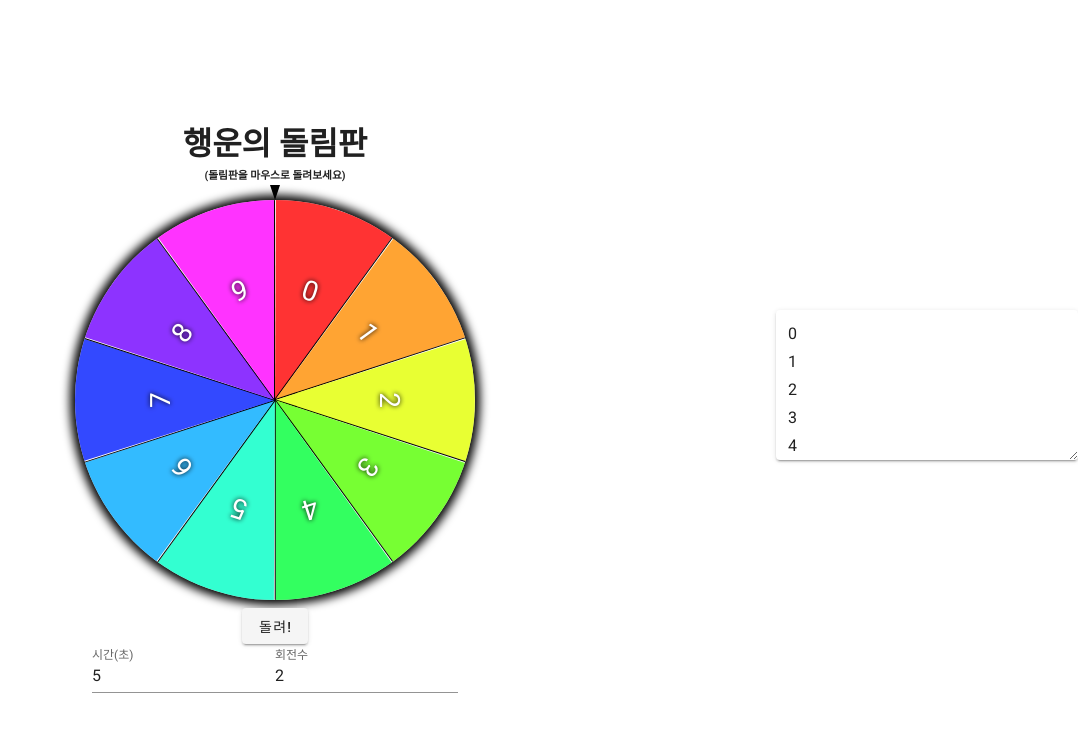
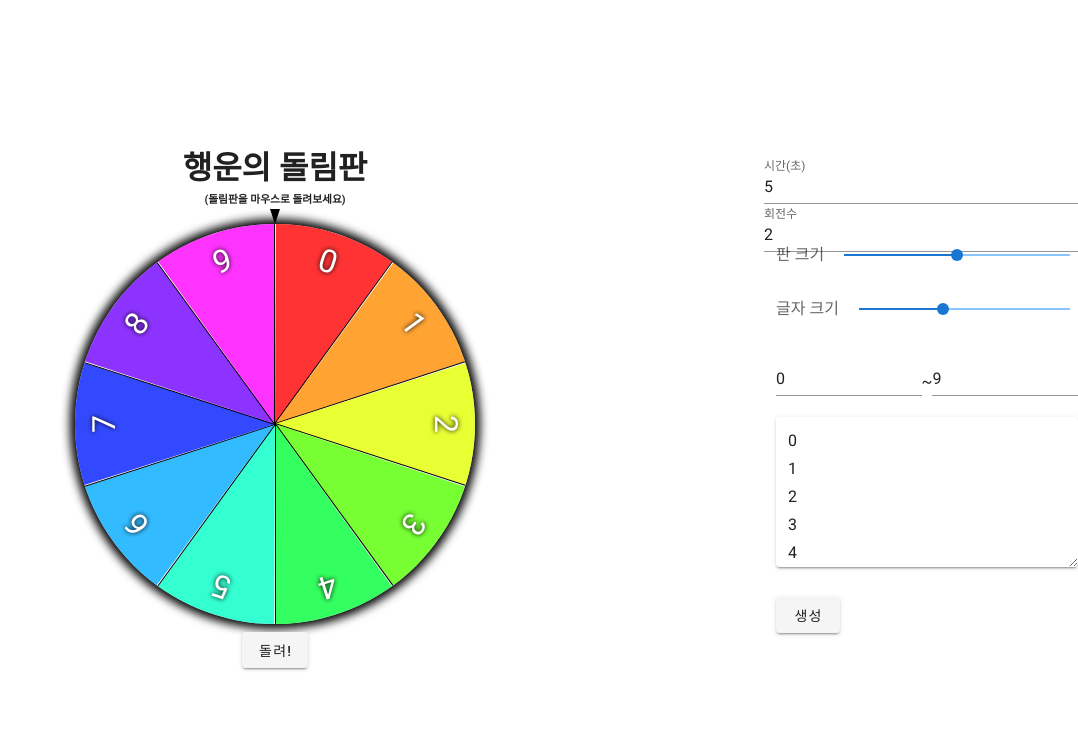
Before and after one commit to taeyunha/dollimpan, a Vue app: page / in a window 1280 px wide. Shown: the top 732 px of the page, without its empty margins (202-1280 px from the left). Built offline with nearby package versions, Linux system fonts and the light colour scheme.

Commit message:
래인지 인풋 추가

```diff
--- a/src/App.vue
+++ b/src/App.vue
@@ -4,14 +4,29 @@
       <v-col>
         <dollimpan
             v-model="items"
+            :speed="speed"
+            :rolling="rolling"
+            :pan-size="panSize"
+            :font-size="fontSize"
         ></dollimpan>
       </v-col>
       <v-col cols="3">
+        <v-row>
+          <v-text-field hide-details label="시간(초)" v-model="speed" type="number" min="1"></v-text-field>
+          <v-text-field hide-details label="회전수" v-model="rolling" type="number" min="0"></v-text-field>
+        </v-row>
+        <v-slider v-model="panSize" label="판 크기"></v-slider>
+        <v-slider v-model="fontSize" label="글자 크기" max="10"></v-slider>
+        <v-row no-gutters align="center">
+          <v-col><v-text-field v-model="range[0]" type="number" @change="handleRangeChange"></v-text-field></v-col>
+          ~
+          <v-col><v-text-field v-model="range[1]" type="number" @change="handleRangeChange"></v-text-field></v-col>
+        </v-row>
         <v-textarea
             v-model="input"
             solo
-            @input="generate"
         ></v-textarea>
+        <v-btn @click="generate">생성</v-btn>
       </v-col>
     </v-row>
   </v-app>
@@ -28,16 +43,27 @@ export default {
 
   data: () => ({
     items: [],
-    input: '0\n1\n2\n3\n4\n5\n6\n7\n8\n9'
+    input: '0\n1\n2\n3\n4\n5\n6\n7\n8\n9',
+    range: [0,9],
+    speed: 5, //초
+    rolling: 2,
+    panSize: 50,
+    fontSize: 3.5
   }),
   mounted () {
     this.generate()
   },
   methods: {
+    handleRangeChange(){
+      const newInput = []
+      for(let i = this.range[0]; i <= this.range[1]; i++){
+        newInput.push(i)
+      }
+      this.input = newInput.join('\n')
+    },
     generate(){
       this.items = this.input.split('\n').map(value => ({value}))
       // {value: }
-      console.debug(this.items)
     }
   }
 };
--- a/src/components/Dollimpan.vue
+++ b/src/components/Dollimpan.vue
@@ -5,21 +5,21 @@
     <div class="arrow"></div>
     <div class="pan"
          ref="pan"
-         :style="`transform: rotate(${panDegree}deg); transition-duration: ${grab ? 0 : speed}s`"
+         :style="`transform: rotate(${panDegree}deg); transition-duration: ${grab ? 0 : speed}s; height: ${panSize}vh; width: ${panSize}vh;`"
          @mousedown="handleMouseDown"
          @mousemove="handleMouseMove"
          @mouseup="handleLeave"
          @mouseleave="handleLeave"
     >
       <div
-          v-for="(item,index) in items" :key="index"
+          v-for="(item) in items" :key="item.key"
           class="item"
           :style="`transform: rotate(${item.degree + unit / 2}deg)`"
       >
         <div class="background"
-             :style="`border-top-color: ${item.color || 'none'}; border-width: ${item.width}vh;`"
+             :style="`border-top-color: ${item.color || 'none'}; border-width: ${backgroundWidth}vh; border-top-width: ${panSize/2}vh;`"
         ></div>
-        <span class="value">{{item.value}}</span>
+        <span class="value" :style="`font-size:${fontSize}vh;`">{{item.value}}</span>
         <div class="line"
              :style="`transform: rotate(${unit / 2}deg);`"
         ></div>
@@ -31,10 +31,6 @@
             @click="handleClickRoll"
         >돌려!</v-btn>
       </v-row>
-      <v-row>
-        <v-text-field hide-details label="시간(초)" v-model="speed" type="number" min="1"></v-text-field>
-        <v-text-field hide-details label="회전수" v-model="rolling" type="number" min="0"></v-text-field>
-      </v-row>
     </div>
   </div>
 </template>
@@ -43,7 +39,11 @@
 export default {
   name: "Dollimpan",
   props: {
-    value: Array
+    value: Array,
+    panSize: Number,
+    fontSize: Number,
+    speed: Number,
+    rolling: Number
   },
   data() {
     return {
@@ -52,17 +52,21 @@ export default {
       items: this.value,
       unit : 0,
       panDegree: 0,
-      speed: 5, //초
-      rolling: 2,
+
       timeout: -1,
       grab: false,
-      grabStart: null
+      grabStart: null,
+
+      backgroundWidth: 1,
     }
   },
   watch: {
     value (val) {
       this.items = val
       this.spreadItem();
+    },
+    panSize () {
+      this.spreadItem()
     }
   },
   mounted () {
@@ -156,6 +160,8 @@ export default {
       this.unit = unit
 
       const tan90m$d2 = Math.tan(this.toRadian(90 - unit/2))// tan(90-@/2)
+      const size = (this.panSize/2)
+      this.backgroundWidth = size/tan90m$d2
       const colorUnit = 255 * 5 / (items.length-1)
       items.forEach((item,index) => {
         item.degree = unit * index
@@ -165,8 +171,7 @@ export default {
         const B = Math.min(255,Math.max(x - 255*2, 0))
         item.color = `rgba(${R},${G},${B},0.8)`
 
-
-        item.width = 25/tan90m$d2
+        item.key = Math.floor(Math.random()*100) + `${item.degree}`
       })
       this.$forceUpdate()
     }
@@ -189,19 +194,16 @@ export default {
     height:50%;
     display:flex;
     justify-content: center;
-    align-items: center;
 
     .value{
-      font-size:3.5vh;
       color: white;
       text-shadow: 0 0 5px black;
-      margin-top: -3.5vh;
+      margin-top: 5px;
     }
     .background {
       position:absolute;
       z-index: -1;
       border-style: solid;
-      border-top-width: 25vh !important;
       border-bottom-width: 0 !important;
       border-color: transparent;
     }
@@ -216,9 +218,7 @@ export default {
 
   .pan{
     user-select: none;
-    height: 50vh;
-    width: 50vh;
-    border-radius: 25vh;
+    border-radius: 100vh;
     position:relative;
     overflow:hidden;
 
```
